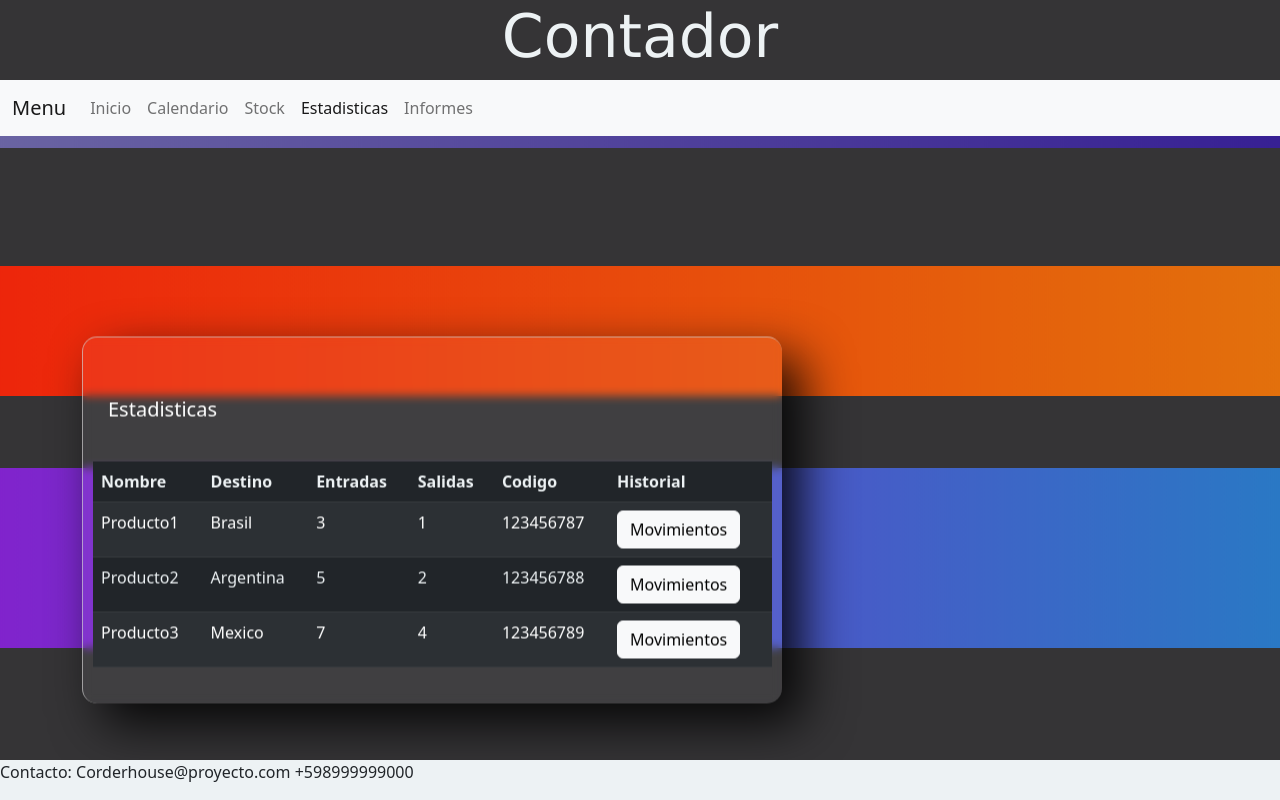
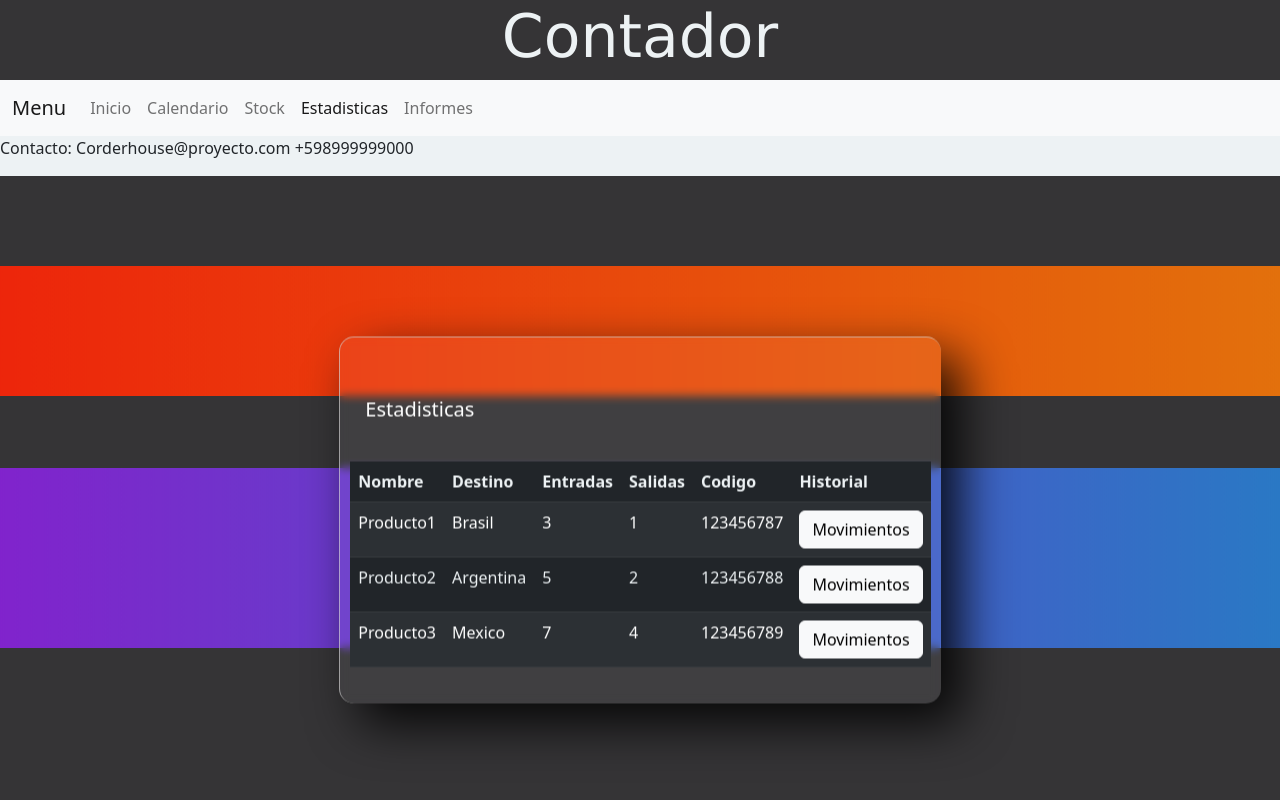
Before and after one commit to Negonet/PF-Vazquez, a website: page html/estadisticas.html in a window 1280 px wide. Drawn offline with nearby package versions, Linux system fonts and the light colour scheme; a web font is replaced by a local one.

Commit message:
Tercera version

```diff
--- a/html/estadisticas.html
+++ b/html/estadisticas.html
@@ -90,11 +90,13 @@
          </div>
     </main>
     </div>
+    <div>
     <footer>
         <p>
             Contacto: Corderhouse@proyecto.com +598999999000
         </p>
     </footer>
+    </div>
     <script src="https://cdn.jsdelivr.net/npm/bootstrap@5.2.2/dist/js/bootstrap.bundle.min.js" integrity="sha384-OERcA2EqjJCMA+/3y+gxIOqMEjwtxJY7qPCqsdltbNJuaOe923+mo//f6V8Qbsw3" crossorigin="anonymous"></script>
 
 </body>
--- a/scss/inicio.scss
+++ b/scss/inicio.scss
@@ -13,6 +13,12 @@ body{
 div{
     .container{
         margin-top: 80px;
+        display: flex;
+        justify-content: center;
+        position: absolute;
+        top: 50%;
+        left: 50%;
+        transform: translate(-50%, -50%);
     }
 
         .tarjeta{
@@ -130,14 +136,12 @@ h1{
 }
 
 footer{
-    position: fixed;
+    position: relative;
     bottom: 0px;
     display: inline-block;
     background-color: #edf2f4;
     width: 100%;
     align-items: center;
-
-
 
 }
 
@@ -158,15 +162,8 @@ h2 {
 @media screen and (min-width: 576px){
     .container{
         width: 100%;
-
         display: relative;
         flex-wrap: wrap;
-        justify-content: center;
-        position: absolute;
-        top: 50%;
-        left: 50%;
-        transform: translate(-50%, -50%);
-
 
     }
 
```
Also changed, not shown: html/informes.html (+1 -1 lines), css/inicio.css.
